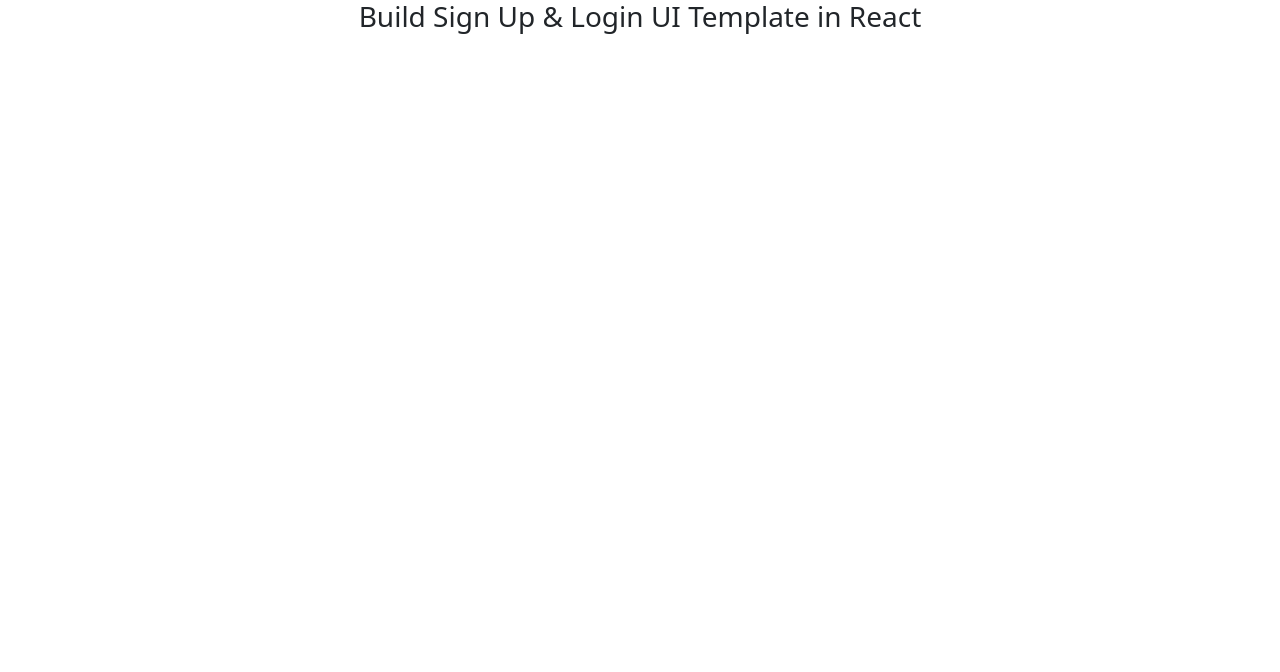
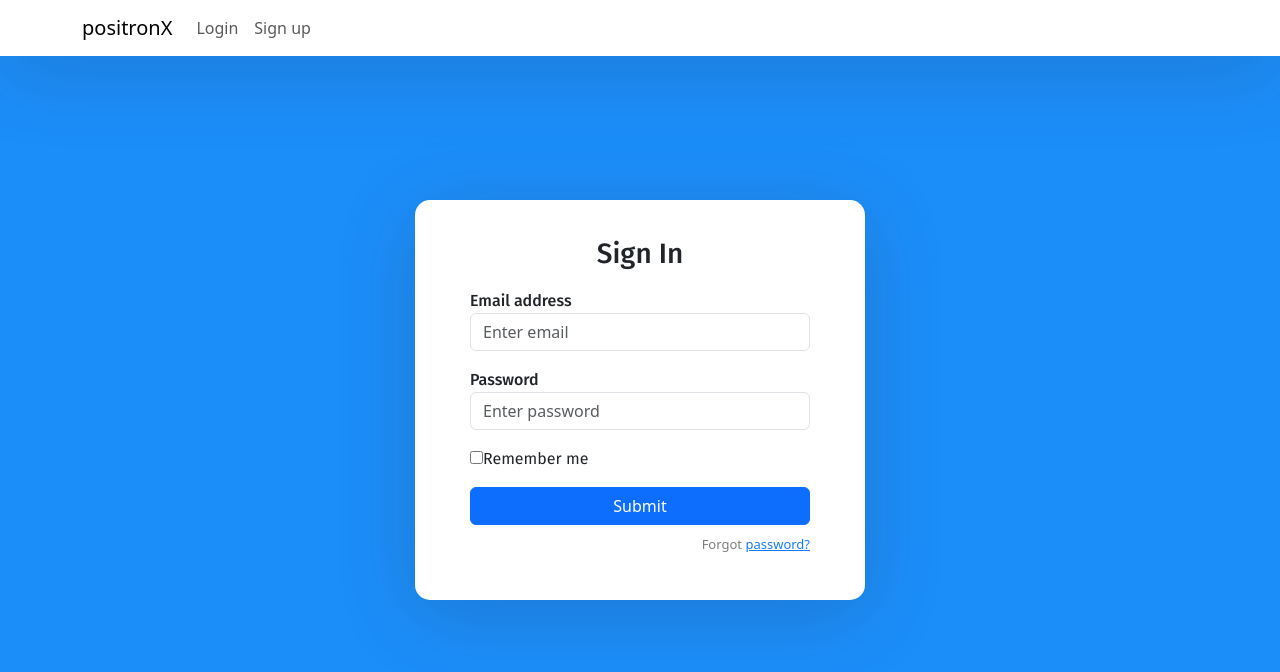
Before and after one commit to Dosu333/studentity-frontend, a React (Create React App) app: page / in a window 1280 px wide. Shown: the top 672 px of the page. Built offline with nearby package versions, Linux system fonts and the light colour scheme.

Commit message:
signup and sign in

```diff
--- a/package.json
+++ b/package.json
@@ -9,6 +9,7 @@
     "bootstrap": "^5.3.0",
     "react": "^18.2.0",
     "react-dom": "^18.2.0",
+    "react-router-dom": "^6.14.0",
     "react-scripts": "5.0.1",
     "web-vitals": "^2.1.4"
   },
--- a/src/App.js
+++ b/src/App.js
@@ -1,11 +1,45 @@
-import React from 'react';
-import '../node_modules/bootstrap/dist/css/bootstrap.min.css';
-import './App.css';
+import React from 'react'
+import '../node_modules/bootstrap/dist/css/bootstrap.min.css'
+import './App.css'
+import { BrowserRouter as Router, Routes, Route, Link } from 'react-router-dom'
+import Login from './components/login'
+import SignUp from './components/signup'
 function App() {
   return (
-    <div className="App">
-      <h3>Build Sign Up & Login UI Template in React</h3>
-    </div>
-  );
+    <Router>
+      <div className="App">
+        <nav className="navbar navbar-expand-lg navbar-light fixed-top">
+          <div className="container">
+            <Link className="navbar-brand" to={'/sign-in'}>
+              positronX
+            </Link>
+            <div className="collapse navbar-collapse" id="navbarTogglerDemo02">
+              <ul className="navbar-nav ml-auto">
+                <li className="nav-item">
+                  <Link className="nav-link" to={'/sign-in'}>
+                    Login
+                  </Link>
+                </li>
+                <li className="nav-item">
+                  <Link className="nav-link" to={'/sign-up'}>
+                    Sign up
+                  </Link>
+                </li>
+              </ul>
+            </div>
+          </div>
+        </nav>
+        <div className="auth-wrapper">
+          <div className="auth-inner">
+            <Routes>
+              <Route exact path="/" element={<Login />} />
+              <Route path="/sign-in" element={<Login />} />
+              <Route path="/sign-up" element={<SignUp />} />
+            </Routes>
+          </div>
+        </div>
+      </div>
+    </Router>
+  )
 }
-export default App;
+export default App
--- a/src/components/login.js
+++ b/src/components/login.js
@@ -1,10 +1,46 @@
-import React, { Component } from "react";
+import React, { Component } from 'react'
 export default class Login extends Component {
-    render() {
-        return (
-            <div>
-                <h3>React Login Component</h3>
-            </div>
-        );
-    }
+  render() {
+    return (
+      <form>
+        <h3>Sign In</h3>
+        <div className="mb-3">
+          <label>Email address</label>
+          <input
+            type="email"
+            className="form-control"
+            placeholder="Enter email"
+          />
+        </div>
+        <div className="mb-3">
+          <label>Password</label>
+          <input
+            type="password"
+            className="form-control"
+            placeholder="Enter password"
+          />
+        </div>
+        <div className="mb-3">
+          <div className="custom-control custom-checkbox">
+            <input
+              type="checkbox"
+              className="custom-control-input"
+              id="customCheck1"
+            />
+            <label className="custom-control-label" htmlFor="customCheck1">
+              Remember me
+            </label>
+          </div>
+        </div>
+        <div className="d-grid">
+          <button type="submit" className="btn btn-primary">
+            Submit
+          </button>
+        </div>
+        <p className="forgot-password text-right">
+          Forgot <a href="#">password?</a>
+        </p>
+      </form>
+    )
+  }
 }
--- a/src/components/signup.js
+++ b/src/components/signup.js
@@ -1,10 +1,46 @@
-import React, { Component } from "react";
+import React, { Component } from 'react'
 export default class SignUp extends Component {
-    render() {
-        return (
-            <div>
-                <h3>React SignUp Component</h3>
-            </div>
-        );
-    }
+  render() {
+    return (
+      <form>
+        <h3>Sign Up</h3>
+        <div className="mb-3">
+          <label>First name</label>
+          <input
+            type="text"
+            className="form-control"
+            placeholder="First name"
+          />
+        </div>
+        <div className="mb-3">
+          <label>Last name</label>
+          <input type="text" className="form-control" placeholder="Last name" />
+        </div>
+        <div className="mb-3">
+          <label>Email address</label>
+          <input
+            type="email"
+            className="form-control"
+            placeholder="Enter email"
+          />
+        </div>
+        <div className="mb-3">
+          <label>Password</label>
+          <input
+            type="password"
+            className="form-control"
+            placeholder="Enter password"
+          />
+        </div>
+        <div className="d-grid">
+          <button type="submit" className="btn btn-primary">
+            Sign Up
+          </button>
+        </div>
+        <p className="forgot-password text-right">
+          Already registered <a href="/sign-in">sign in?</a>
+        </p>
+      </form>
+    )
+  }
 }
--- a/src/index.css
+++ b/src/index.css
@@ -1,13 +1,62 @@
+@import url('https://fonts.googleapis.com/css?family=Fira+Sans:400,500,600,700,800');
+* {
+  box-sizing: border-box;
+}
 body {
+  background: #1C8EF9 !important;
+  min-height: 100vh;
+  display: flex;
+  font-weight: 400;
+  font-family: 'Fira Sans', sans-serif;
+}
+h1,h2,h3,h4,h5,h6,label,span {
+  font-weight: 500;
+  font-family: 'Fira Sans', sans-serif;
+}
+body, html, .App, #root, .auth-wrapper {
+  width: 100%;
+  height: 100%;
+}
+.navbar-light {
+  background-color: #ffffff;
+  box-shadow: 0px 14px 80px rgba(34, 35, 58, 0.2);
+}
+.auth-wrapper {
+  display: flex;
+  justify-content: center;
+  flex-direction: column;
+  text-align: left;
+}
+.auth-inner {
+  width: 450px;
+  margin: auto;
+  background: #ffffff;
+  box-shadow: 0px 14px 80px rgba(34, 35, 58, 0.2);
+  padding: 40px 55px 45px 55px;
+  border-radius: 15px;
+  transition: all .3s;
+}
+.auth-wrapper .form-control:focus {
+  border-color: #167bff;
+  box-shadow: none;
+}
+.auth-wrapper h3 {
+  text-align: center;
   margin: 0;
-  font-family: -apple-system, BlinkMacSystemFont, 'Segoe UI', 'Roboto', 'Oxygen',
-    'Ubuntu', 'Cantarell', 'Fira Sans', 'Droid Sans', 'Helvetica Neue',
-    sans-serif;
-  -webkit-font-smoothing: antialiased;
-  -moz-osx-font-smoothing: grayscale;
+  line-height: 1;
+  padding-bottom: 20px;
 }
-
-code {
-  font-family: source-code-pro, Menlo, Monaco, Consolas, 'Courier New',
-    monospace;
+.custom-control-label {
+  font-weight: 400;
 }
+.forgot-password,
+.forgot-password a {
+  text-align: right;
+  font-size: 13px;
+  padding-top: 10px;
+  color: #7f7d7d;
+  margin: 0;
+}
+.forgot-password a {
+  color: #167bff;
+}
```
Also changed, not shown: src/index.js (+9 -9 lines), 1 other file (tests, documents, lock files or other folders).
